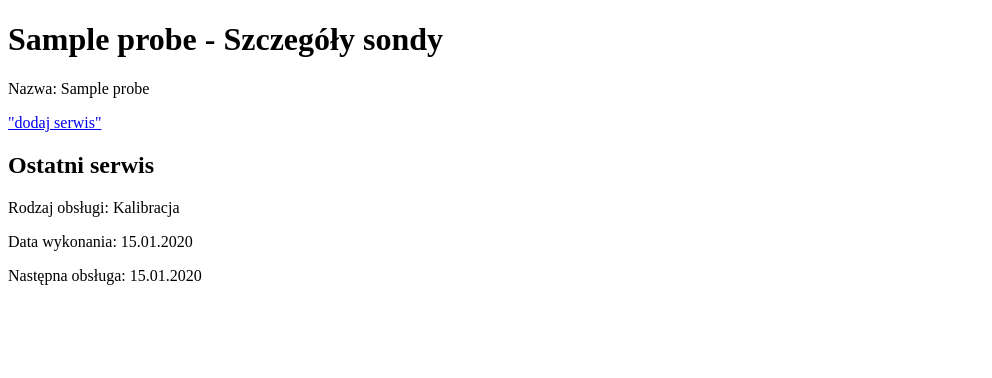
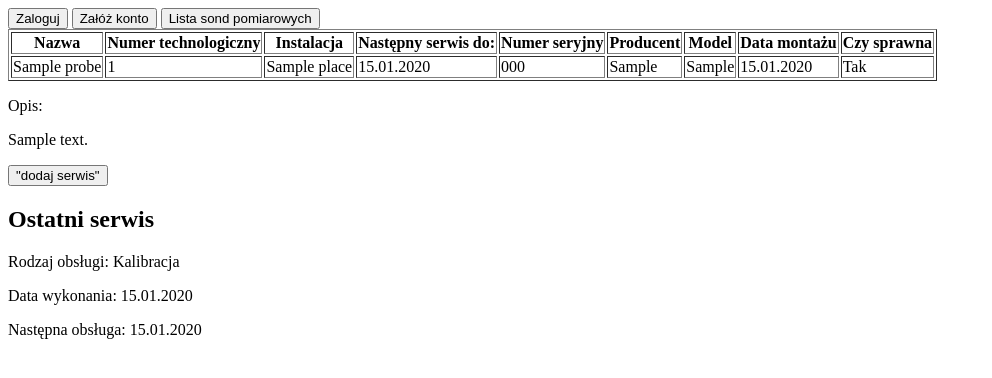
Before and after one commit to maciej88/Calibration, a Django app: page /probe-detail/00000000-0000-0000-0000-000000000001 in a window 1280 px wide. Shown: the top 378 px of the page, without its empty margins (0-992 px from the left). Run offline with Django 5.2, Linux system fonts and the light colour scheme; tables that the repository leaves empty hold one stand-in row (values such as "Sample post").

Commit message:
templates correction

```diff
--- a/calib_management/forms.py
+++ b/calib_management/forms.py
@@ -62,9 +62,12 @@ class CustomUserCreationForm(UserCreationForm):
 
 
 class UserUpdateForm(forms.ModelForm):
+    first_name = forms.CharField(max_length=30, required=True, help_text='Wymagane.')
+    last_name = forms.CharField(max_length=30, required=True, help_text='Wymagane.')
+    username = forms.CharField(max_length=30, required=True, help_text='Wymagane')
     class Meta:
         model = User
-        fields = ('username', 'first_name', 'last_name', 'password')
+        fields = ('username', 'first_name', 'last_name')
 
 
 class LogoutForm(forms.Form):
--- a/calib_management/views.py
+++ b/calib_management/views.py
@@ -1,7 +1,7 @@
 from django.urls import reverse_lazy
 from django.views.generic import ListView, CreateView, DeleteView, UpdateView, DetailView
 from calib_management.models import Probes, Services, Places
-from calib_management.forms import PlaceForm, ProbeForm, ProbeUpdateForm, ServiceForm
+from calib_management.forms import PlaceForm, ProbeForm, ProbeUpdateForm, ServiceForm, UserUpdateForm
 from django.views import View
 from django.contrib.auth.mixins import LoginRequiredMixin
 from django.contrib.auth.models import User
@@ -154,9 +154,9 @@ class CustomLogoutView(LoginRequiredMixin, View):
 
 class UserUpdateView(LoginRequiredMixin, UpdateView):
     model = User
-    fields = ['username', 'first_name', 'last_name', 'password']
     template_name = 'user_update.html'
     success_url = reverse_lazy('user-detail')
+    form_class = UserUpdateForm
 
 
 class UserDetailView(LoginRequiredMixin, DetailView):
--- a/templates/base.html
+++ b/templates/base.html
@@ -3,7 +3,7 @@
 <meta charset="UTF-8">
 <head>
     <title>Kalibrace</title>
-</head>
+
 {% if user.is_authenticated %}
 <a href="{% url 'probe_list' %}"><button>Lista sond pomiarowych</button></a>
 <a href="{% url 'probe-create' %}"><button>Dodaj sondę</button></a>
@@ -11,14 +11,16 @@
 <a href="{% url 'place-create' %}"><button>Dodaj instalację</button></a>
 <a href="{% url 'user-detail' pk=user.id %}"><button>Szczegóły konta</button></a>
 <a href="{% url 'user-update' pk=user.id %}"><button>Modyfikuj konto</button></a>
+<a href="{% url 'service-list' %}"><button>Lista serwisów</button></a>
 <a href="{% url 'logout' %}"><button>Wyloguj</button></a>
 {% else %}
 <a href="{% url 'login' %}"><button>Zaloguj</button></a>
 <a href="{% url 'register' %}"><button>Załóż konto</button></a>
+<a href="{% url 'probe_list' %}"><button>Lista sond pomiarowych</button></a>
 {% endif %}
 {% load static %}
 {#    <link rel="stylesheet" href="css/style.css" />#}
-
+</head>
 {% block content %}
 
 {% endblock %}
--- a/templates/installation_create.html
+++ b/templates/installation_create.html
@@ -1,4 +1,7 @@
+{% extends 'base.html' %}
+{% block content %}
 <form method="post">{% csrf_token %}
     {{ form.as_p }}
     <input type="submit" value="Stwórz instalację">
 </form>
+{% endblock %}
--- a/templates/installation_delete.html
+++ b/templates/installation_delete.html
@@ -1,6 +1,9 @@
+{% extends 'base.html' %}
+{% block content %}
 <form method="post">{% csrf_token %}
     <p>Czy na pewno chcesz usunąć "{{ object }}"?</p>
     {{ form }}
     <input type="submit" value="Potwierdź">
     <a type="button" href="{% url 'place-list' %}">Cofnij</a>
 </form>
+{% endblock %}
--- a/templates/installations_list.html
+++ b/templates/installations_list.html
@@ -1,4 +1,6 @@
 <h1>Instalacje i miejsca</h1>
+{% extends 'base.html' %}
+{% block content %}
 <ul>
 {% for place in object_list %}
     <li>{{ place.name }}
@@ -8,3 +10,4 @@
     <li>Nie dodano żadnej instalacji.</li>
 {% endfor %}
 </ul>
+{% endblock %}
--- a/templates/login.html
+++ b/templates/login.html
@@ -1,7 +1,7 @@
 <!DOCTYPE html>
-<html lang="en">
+{% extends 'base.html' %}
+{% block content %}
 <head>
-    <meta charset="UTF-8">
     <title>Logowanie</title>
 </head>
 <body>
@@ -12,4 +12,4 @@
         <button type="submit">Zaloguj się</button>
     </form>
 </body>
-</html>
+{% endblock %}
--- a/templates/probe_create.html
+++ b/templates/probe_create.html
@@ -1,4 +1,7 @@
+{% extends 'base.html' %}
+{% block content %}
 <form method="post">{% csrf_token %}
     {{ form.as_p }}
-    <input type="submit" value="Stwórz instalację">
+    <input type="submit" value="Dodaj sondę">
 </form>
+{% endblock %}
--- a/templates/probe_delete.html
+++ b/templates/probe_delete.html
@@ -1,6 +1,9 @@
+{% extends 'base.html' %}
+{% block content %}
 <form method="post">{% csrf_token %}
     <p>Czy na pewno chcesz usunąć "{{ object.name }}"?</p>
     {{ form }}
     <input type="submit" value="Potwierdź">
     <a type="button" href="{% url 'place-list' %}">Cofnij</a>
 </form>
+{% endblock %}
--- a/templates/probe_detail.html
+++ b/templates/probe_detail.html
@@ -1,13 +1,46 @@
-<!DOCTYPE html>
-<html lang="en">
+{% extends 'base.html' %}
+{% block content %}
 <head>
-    <meta charset="UTF-8">
     <title>{{ object.name }} - Szczegóły sondy</title>
 </head>
-<body>
-    <h1>{{ object.name }} - Szczegóły sondy</h1>
-    <p>Nazwa: {{ object.name }}</p>
-    <a type="button" href="{% url 'add-service' pk=object.id %}">"dodaj serwis"</a>
+    <body>
+    <table border="1">
+  <thead>
+    <tr>
+      <th>Nazwa</th>
+      <th>Numer technologiczny</th>
+      <th>Instalacja</th>
+      <th>Następny serwis do:</th>
+      <th>Numer seryjny</th>
+      <th>Producent</th>
+      <th>Model</th>
+      <th>Data montażu</th>
+      <th>Czy sprawna</th>
+    </tr>
+  </thead>
+  <tbody>
+      <tr>
+        <td>{{ object.name }}</td>
+        <td>{{ object.technology_id }}</td>
+        <td>{{ object.place }}</td>
+        <td>{{ object.get_latest_service.next_service|date:"d.m.Y" }}</td>
+        <td>{{ object.serial_number }}</td>
+        <td>{{ object.factory }}</td>
+        <td>{{ object.probe_model }}</td>
+        <td>{{ object.setup_date|date:"d.m.Y" }}</td>
+        <td>
+            {% if object.status == True %} Tak
+        {% else %}
+            Nie sprawna
+        {% endif %}
+        </td>
+      </tr>
+  </tbody>
+    </table>
+    <p>Opis:</p>
+      <p>{{ object.description }}</p>
+    <a type="button" href="{% url 'add-service' pk=object.id %}"><button>"dodaj serwis"</button></a>
+
     {% if last_service %}
     <h2>Ostatni serwis</h2>
     <p>Rodzaj obsługi: {{ last_service.name }}</p>
@@ -15,4 +48,4 @@
     <p>Następna obsługa: {{ last_service.next_service|date:"d.m.Y" }}</p>
     {% endif %}
 </body>
-</html>
+{% endblock %}
--- a/templates/probe_update.html
+++ b/templates/probe_update.html
@@ -1,4 +1,7 @@
+{% extends 'base.html' %}
+{% block content %}
 <form method="post">{% csrf_token %}
     {{ form.as_p }}
     <input type="submit" value="Zapisz zmiany">
 </form>
+{%  endblock %}
--- a/templates/register.html
+++ b/templates/register.html
@@ -1,6 +1,6 @@
-<html lang="en">
+{% extends 'base.html' %}
+{% block content %}
 <head>
-    <meta charset="UTF-8">
     <title>Rejestracja</title>
 </head>
 <body>
@@ -11,4 +11,4 @@
         <button type="submit">Zarejestruj się</button>
     </form>
 </body>
-</html>
+{% endblock %}
--- a/templates/service_delete.html
+++ b/templates/service_delete.html
@@ -1,6 +1,9 @@
+{% extends 'base.html' %}
+{% block content %}
 <form method="post">{% csrf_token %}
     <p>Czy na pewno chcesz usunąć "{{ object.name }} z dnia: {{ object.datetime|date:"d.m.Y" }}"?</p>
     {{ form }}
     <input type="submit" value="Potwierdź">
     <a type="button" href="{% url 'place-list' %}">Cofnij</a>
 </form>
+{% endblock %}
--- a/templates/service_list.html
+++ b/templates/service_list.html
@@ -1,3 +1,5 @@
+{% extends 'base.html' %}
+{% block content %}
 <h1>Lista wykonanych czynności</h1>
 <ul>
 {% for service in object_list %}
@@ -11,3 +13,4 @@
     <li>Nie dodano żadnej sondy.</li>
 {% endfor %}
 </ul>
+{% endblock %}
```
Also changed, not shown: templates/service_add.html (+4 -3 lines), templates/service_detail.html (+3 -5 lines).
